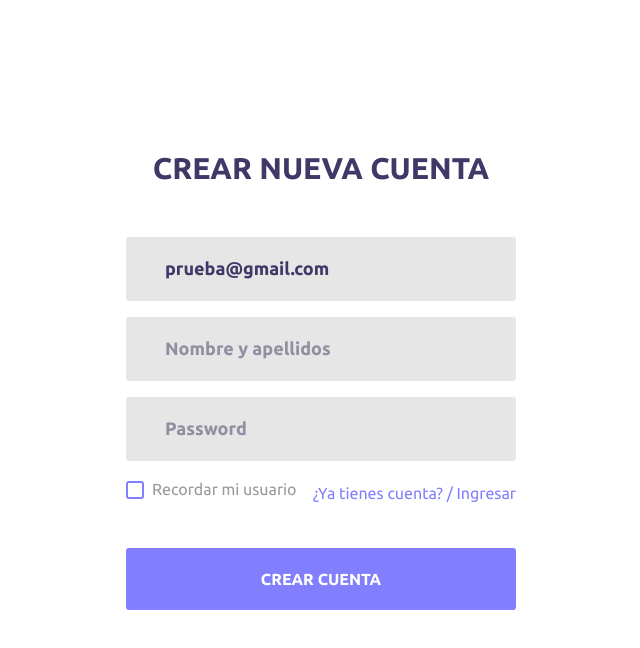
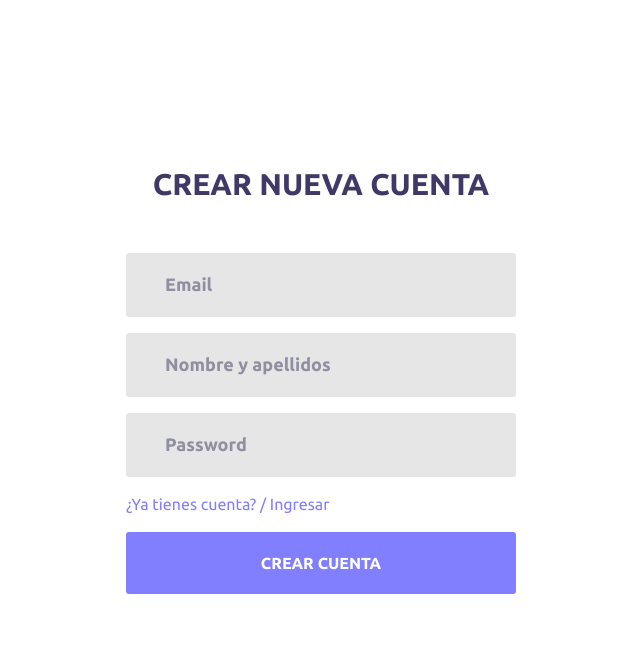
Before and after one commit to CarlosVazquezFarrera/OneCoreWeb, an Angular app: page /registro in a window 1280 px wide. Shown: the top 648 px of the page, without its empty margins (319-959 px from the left). Built offline with nearby package versions, Linux system fonts and the light colour scheme.

Commit message:
Eliminación de formularios template

```diff
--- a/src/app/components/login/login.component.html
+++ b/src/app/components/login/login.component.html
@@ -1,15 +1,13 @@
 <div class="limiter animated fadeInLeft">
     <div class="container-login100">
-        <div class="wrap-login100 p-t-50 p-b-90">
+        <div class="wrap-login100 p-t-50 p-b-80 px-3 border">
 
-            <form class="login100-form validate-form flex-sb flex-w">
-
+            <form class="login100-form validate-form flex-sb flex-w justify-content-center">
+                <!-- Encabezzdo -->
                 <span class="login100-form-title p-b-51">
                     Login
                 </span>
-
-
-
+                <!-- Email -->
                 <div class="wrap-input100 m-b-16">
                     <input class="input100"
                            type="text"
@@ -17,8 +15,7 @@
                            placeholder="Email">
                     <span class="focus-input100"></span>
                 </div>
-
-
+                <!-- Pasword -->
                 <div class="wrap-input100 m-b-16" data-validate = "Password is required">
                     <input class="input100"
                            type="password"
@@ -26,17 +23,16 @@
                            placeholder="Password">
                     <span class="focus-input100"></span>
                 </div>
-
+                <!-- ¿No tienes cuenta? -->
                 <a routerLink="/registro" class="txt1">
                     ¿No tienes cuenta?
                 </a>
-
+                <!-- Boton -->
                 <div class="container-login100-form-btn m-t-17">
                     <button class="login100-form-btn" type="submit">
                         Ingresar
                     </button>
                 </div>
-
             </form>
         </div>
     </div>
--- a/src/app/components/login/login.component.ts
+++ b/src/app/components/login/login.component.ts
@@ -1,14 +1,14 @@
 import { Component, OnInit } from '@angular/core';
 
-import { UsuarioModel } from 'src/app/models/usuario';
 import { NgForm } from '@angular/forms';
 
 import { LoginserviceService } from 'src/app/services/loginservice.service';
 
 import Swal from 'sweetalert2';
-import { apiResponse } from 'src/app/models/apiResponse';
+import { apiResponse } from 'src/app/models/Api/Response';
 import { strict } from 'assert';
 import { Router } from '@angular/router';
+import { Usuario } from 'src/app/models/usuario';
 
 @Component({
   selector: 'app-login',
@@ -20,38 +20,32 @@ export class LoginComponent implements OnInit {
   constructor(private service: LoginserviceService,
               private router: Router) { }
 
-  usuario: UsuarioModel = new UsuarioModel();
+  usuario: Usuario = new Usuario();
   recordarme: boolean;
 
   ngOnInit(): void {
-    if(localStorage.getItem('User')){
-      this.usuario.User = localStorage.getItem('User');
-    }
+    // if(localStorage.getItem('User')){
+    //   this.usuario. = localStorage.getItem('User');
+    // }
 
     /*this.usuario.User = 'prueba@gmail.com';
     this.usuario.Password = '12345';*/
   }
 
-  OnSubmit(form: NgForm){
-    if(form.valid){
-
-      Swal.fire({
+  OnSubmit(){
+    Swal.fire(
+      {
         icon:'info',
         allowOutsideClick: false,
         text: 'Iniciando sesión'
       });
+
     Swal.showLoading();
 
-      this.service.login(this.usuario).subscribe((response: apiResponse<UsuarioModel>)=>{
+    this.service.login(this.usuario).subscribe((response: apiResponse<Usuario>)=>{
       if(response.exito)
       {
         Swal.close();
-
-          if(this.recordarme){
-            localStorage.setItem('User', this.usuario.User);
-          }
-          localStorage.setItem('Token', 'TokenGenerado');
-
         this.router.navigateByUrl('home');
       }
       else
@@ -72,4 +66,3 @@ export class LoginComponent implements OnInit {
     );
   }
 }
-}
--- a/src/app/components/registro/registro.component.html
+++ b/src/app/components/registro/registro.component.html
@@ -2,69 +2,44 @@
     <div class="container-login100">
         <div class="wrap-login100 p-t-50 p-b-90">
 
-            <form class="login100-form validate-form flex-sb flex-w"
-                  #registroForms = "ngForm"
-                  (ngSubmit) = "OnSubmit(registroForms)">
+            <form class="login100-form validate-form flex-sb flex-w">
 
                 <span class="login100-form-title p-b-51">
                     Crear nueva cuenta
                 </span>
 
-                <span *ngIf = "registroForms.submitted && registroForms.controls['email'].errors"
-                      class="text-danger animated fadeIn">El correo es obligatorio</span>
 
                 <div class="wrap-input100 m-b-16">
                     <input class="input100"
                            type="email"
                            name="email"
-                           [(ngModel)] = "usuario.User"
-                           required
-                           email
                            placeholder="Email">
 
                     <span class="focus-input100"></span>
                 </div>
 
-                <span *ngIf = "registroForms.submitted && registroForms.controls['nombre'].errors"
-                      class="text-danger animated fadeIn">El nombre es obligatorio</span>
                 <div class="wrap-input100 m-b-16">
                     <input class="input100"
                            type="text"
                            name="nombre"
-                           [(ngModel)] = "usuario.Nombre"
-                           minlength="2"
-                           required
                            placeholder="Nombre y apellidos">
 
                     <span class="focus-input100"></span>
                 </div>
 
-                <span *ngIf = "registroForms.submitted && registroForms.controls['password'].errors"
-                      class="text-danger animated fadeIn">Al menos 6 letras</span>
                 <div class="wrap-input100 m-b-16">
                     <input class="input100"
                            type="password"
                            name="password"
-                           minlength="6"
-                           [(ngModel)] = "usuario.Password"
-                           required
                            placeholder="Password">
 
                     <span class="focus-input100"></span>
                 </div>
 
-                <div class="flex-sb-m w-full p-t-3 p-b-24">
-                    <div class="contact100-form-checkbox">
-                        <input
-                               class="input-checkbox100" id="ckb1" type="checkbox" name="remember-me">
-                        <label class="label-checkbox100" for="ckb1">
-                            Recordar mi usuario
-                        </label>
-                    </div>
-                    <a routerLink="login" class="txt1 mouse">
-                        ¿Ya tienes cuenta? / Ingresar
-                    </a>
-                </div>
+
+                <a routerLink="login" class="txt1 mouse">
+                    ¿Ya tienes cuenta? / Ingresar
+                </a>
 
                 <div class="container-login100-form-btn m-t-17">
                     <button class="login100-form-btn" type="submit">
--- a/src/app/components/registro/registro.component.ts
+++ b/src/app/components/registro/registro.component.ts
@@ -1,5 +1,4 @@
 import { Component, OnInit } from '@angular/core';
-import { UsuarioModel } from 'src/app/models/usuario';
 import { NgForm } from '@angular/forms';
 
 @Component({
@@ -11,10 +10,9 @@ export class RegistroComponent implements OnInit {
 
   constructor() { }
 
-  usuario: UsuarioModel = new UsuarioModel();
+
 
   ngOnInit(): void {
-    this.usuario.User = 'prueba@gmail.com';
   }
 
   OnSubmit(registroForms: NgForm){
--- a/src/app/services/loginservice.service.ts
+++ b/src/app/services/loginservice.service.ts
@@ -1,21 +1,31 @@
 import { Injectable } from '@angular/core';
 import { HttpClient } from '@angular/common/http';
 
-import { UsuarioModel } from '../models/usuario';
+import { environment } from 'src/environments/environment';
+import { Usuario } from '../models/usuario';
 
 @Injectable({
   providedIn: 'root'
 })
 export class LoginserviceService {
-   url: string = "http://192.168.114.2:45455/weatherforecast";
-   constructor(private http: HttpClient) {}
 
-   login(usuario: UsuarioModel){
+  //#region Constructor
+  constructor(private http: HttpClient) {
+    this.urlApi = environment.urlApi;
+  }
+  //#endregion
+
+  //#region Atributos
+  urlApi: string;
+  //#endregion
+
+  //#region Métodos
+   login(usuario: Usuario){
      return this.http.get(
-       `${this.url}/Login?User=${usuario.User}&Password=${usuario.Password}`
+       `${this.urlApi}/?Correo=${usuario.correo}&Password=${usuario.password}`
      );
    }
-
+   //#endregion
    isLogged(): boolean{
      return localStorage.getItem('Token')? true: false;
    }
--- a/src/environments/environment.prod.ts
+++ b/src/environments/environment.prod.ts
@@ -1,3 +1,4 @@
 export const environment = {
-  production: true
+  production: true,
+  urlApi: 'http://localhost:61355/api/'
 };
--- a/src/environments/environment.ts
+++ b/src/environments/environment.ts
@@ -3,7 +3,8 @@
 // The list of file replacements can be found in `angular.json`.
 
 export const environment = {
-  production: false
+  production: false,
+  urlApi: 'http://localhost:61355/api/'
 };
 
 /*
```
Also changed, not shown: src/app/models/usuario.ts (+3 -4 lines), src/app/models/Api/Response.ts (renamed from src/app/models/apiResponse.ts). Lines whose indentation alone changed are shown as unchanged.
